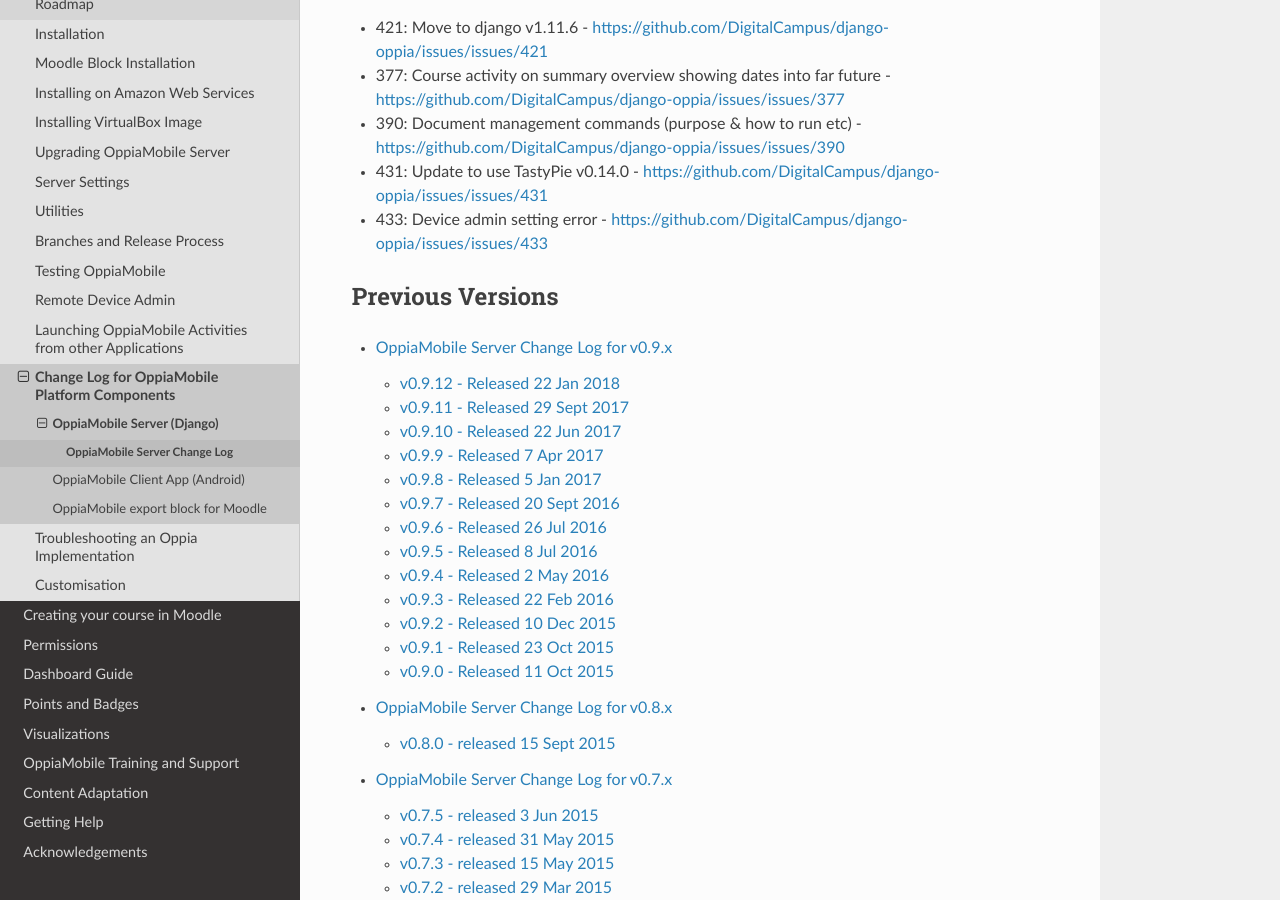
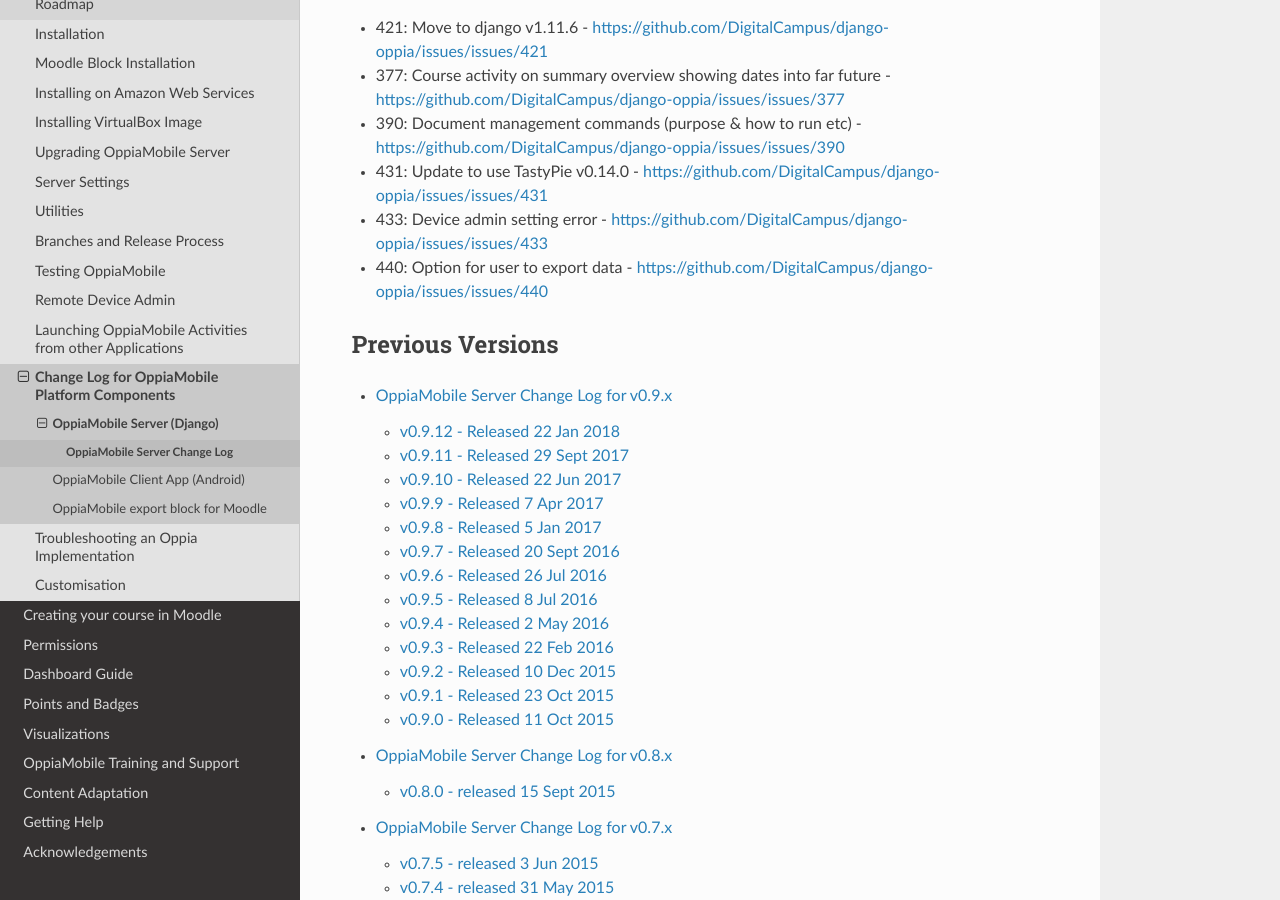
Before and after one commit to DigitalCampus/django-oppia, a Sphinx documentation site: the page built from docs/dev/changelog_server.rst, in a window 1280 px wide and 900 px high, scrolled down 469 px. Built offline with Sphinx 7.4.7 and the Read the Docs theme 2.0.0, drawn with Linux system fonts in a browser that asks for light colours; the version number is read from the project's files by our own code.

Commit message:
update docs

```diff
--- a/docs/dev/changelog_server.rst
+++ b/docs/dev/changelog_server.rst
@@ -17,6 +17,7 @@
 * 390: Document management commands (purpose & how to run etc) - https://github.com/DigitalCampus/django-oppia/issues/issues/390
 * 431: Update to use TastyPie v0.14.0 - https://github.com/DigitalCampus/django-oppia/issues/issues/431
 * 433: Device admin setting error - https://github.com/DigitalCampus/django-oppia/issues/issues/433
+* 440: Option for user to export data - https://github.com/DigitalCampus/django-oppia/issues/issues/440
 
 Previous Versions
 ------------------
```
